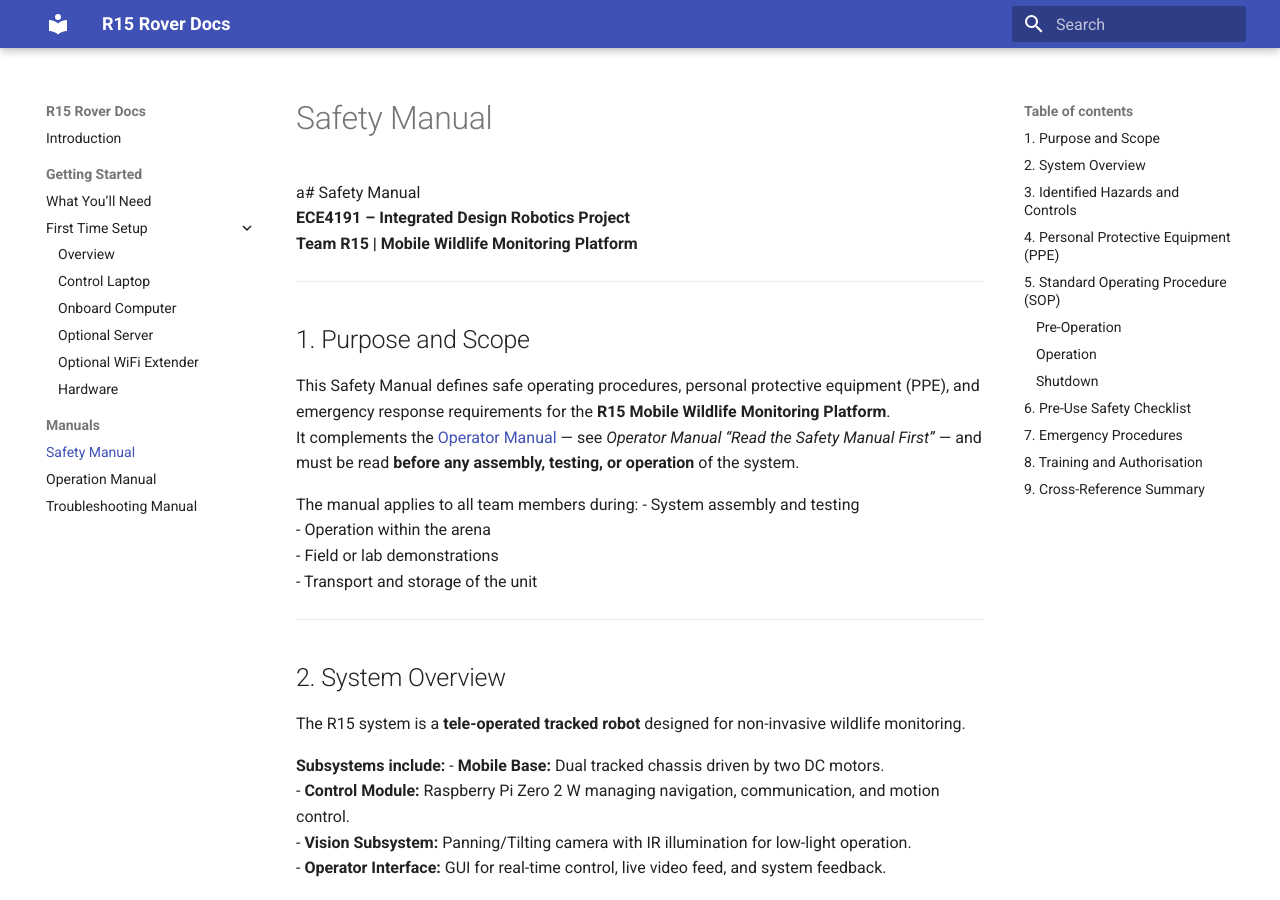
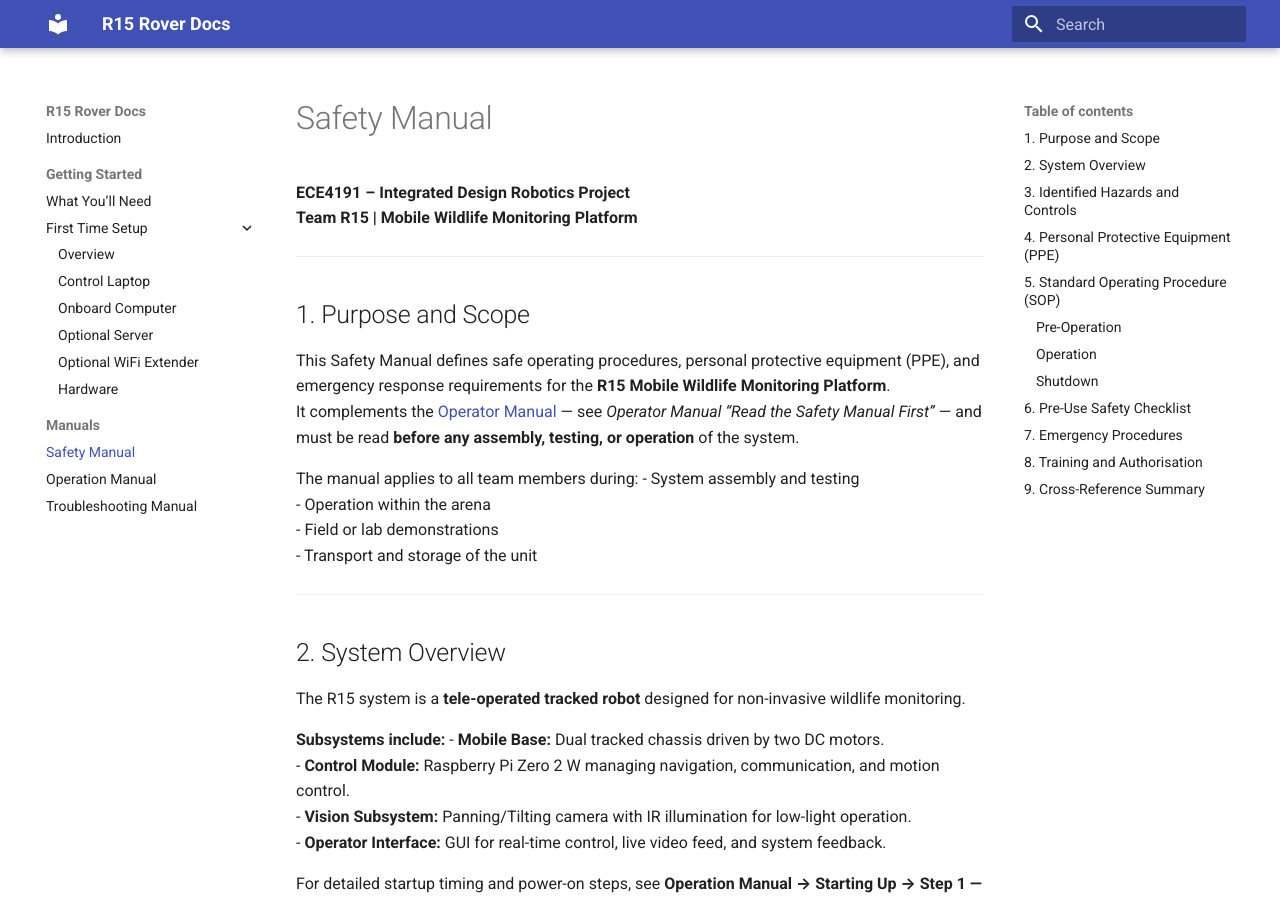
Before and after one commit to EriCheww/ECE4191-R15, an MkDocs documentation site: the page built from docs/safety.md, in a window 1280 px wide and 900 px high. Built offline with MkDocs 1.6.1 and Material for MkDocs 9.7.7, drawn with Linux system fonts in a browser that asks for light colours; some of the changed text lies outside the part shown.

Commit message:
Update safety.md

```diff
--- a/docs/safety.md
+++ b/docs/safety.md
@@ -1,4 +1,4 @@
-a# Safety Manual
+# Safety Manual
 **ECE4191 – Integrated Design Robotics Project**
 **Team R15 | Mobile Wildlife Monitoring Platform**
 
```
Also changed, not shown: other parts of docs/safety.md (+1 -1 lines).
